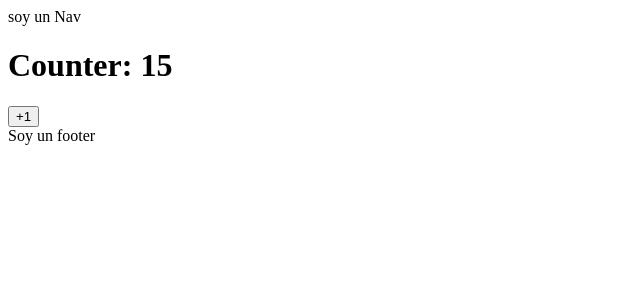
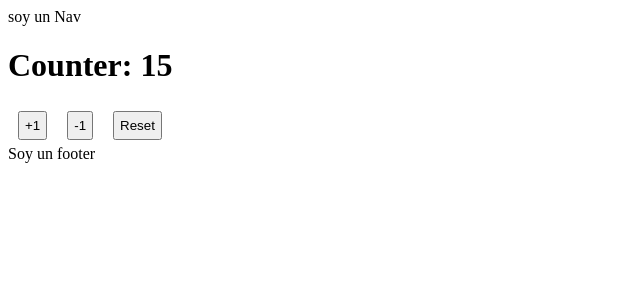
Before and after one commit to sami-sopas/Angular-Stuff, an Angular app in the folder 02-bases/: page / in a window 1280 px wide. Shown: the top 300 px of the page, without its empty margins (0-640 px from the left). Built offline with nearby package versions, Linux system fonts and the light colour scheme.

Commit message:
separate into tempalte

```diff
--- /dev/null
+++ b/02-bases/src/app/pages/counter/counter.component.html
@@ -0,0 +1,4 @@
+    <h1>Counter: {{ counter }}</h1>
+    <button (click)="increaseByOne(1)">+1</button>
+    <button (click)="increaseByOne(-1)">-1</button>
+    <button (click)="resetCounter()">Reset</button>
--- a/02-bases/src/app/pages/counter/counter.component.ts
+++ b/02-bases/src/app/pages/counter/counter.component.ts
@@ -1,15 +1,28 @@
 import { Component } from "@angular/core";
 
 @Component({
-  template: `
-    <h1>Counter: {{ counter }}</h1>
-    <button (click)="increaseByOne(1)">+1</button>
-  `,
+  templateUrl: './counter.component.html',
+  styles: `
+  button {
+    padding: 5px;
+    margin: 5px 10px;
+    width: 75px:
+  }`
 })
 export class CounterComponent {
   counter = 15;
 
   increaseByOne(value: number) {
-    this.counter += value;
+    console.log(value)
+    if(value > 0){
+      this.counter += value;
+    }
+    else{
+      this.counter -= Math.abs(value);
+    }
+  }
+
+  resetCounter(){
+    this.counter = 0;
   }
 }
```
